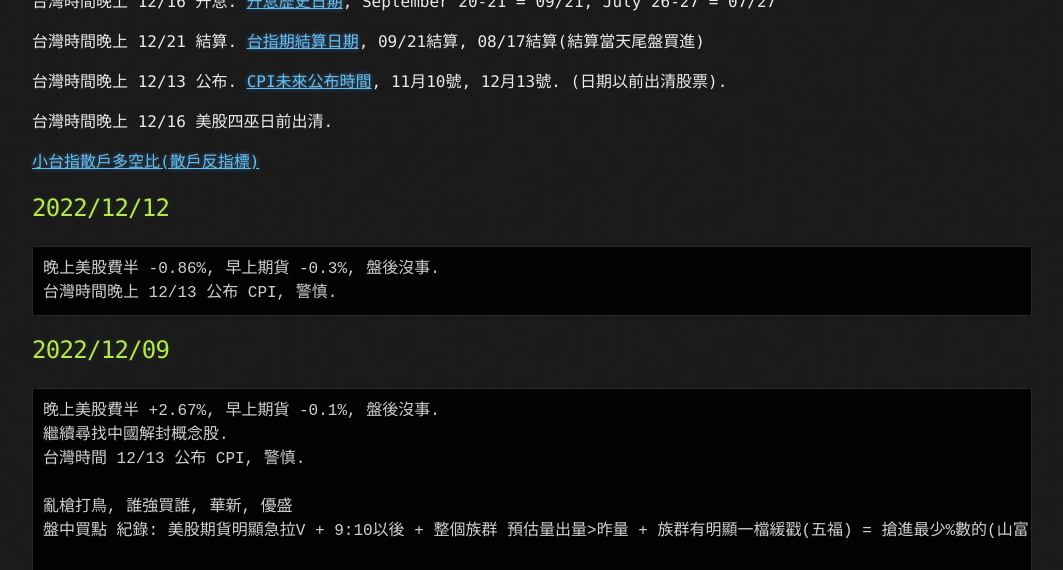
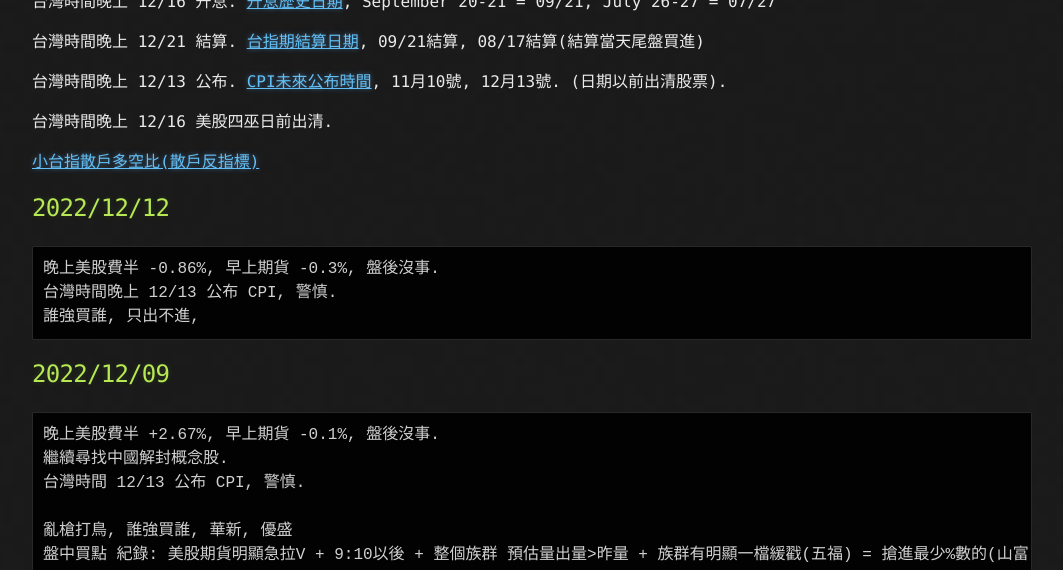
Before and after one commit to lepg5487/Stock_God, a Jekyll site: the page built from index.md, in a window 1280 px wide and 900 px high, scrolled down 348 px, cut to the strip 0-570 px from the top of the window. Shown: the whole strip, without its empty margins (108-1171 px from the left). Built offline with Jekyll 4.4.1, drawn with Linux system fonts in a browser that asks for light colours; our own code applies the rules of GitHub Pages for plain Markdown files.

Commit message:
Update index.md

````diff
--- a/index.md
+++ b/index.md
@@ -20,6 +20,7 @@ layout: testlayouts
 ```
 晚上美股費半 -0.86%, 早上期貨 -0.3%, 盤後沒事.
 台灣時間晚上 12/13 公布 CPI, 警慎.
+誰強買誰, 只出不進,
 ```
 
 ## 2022/12/09
````
